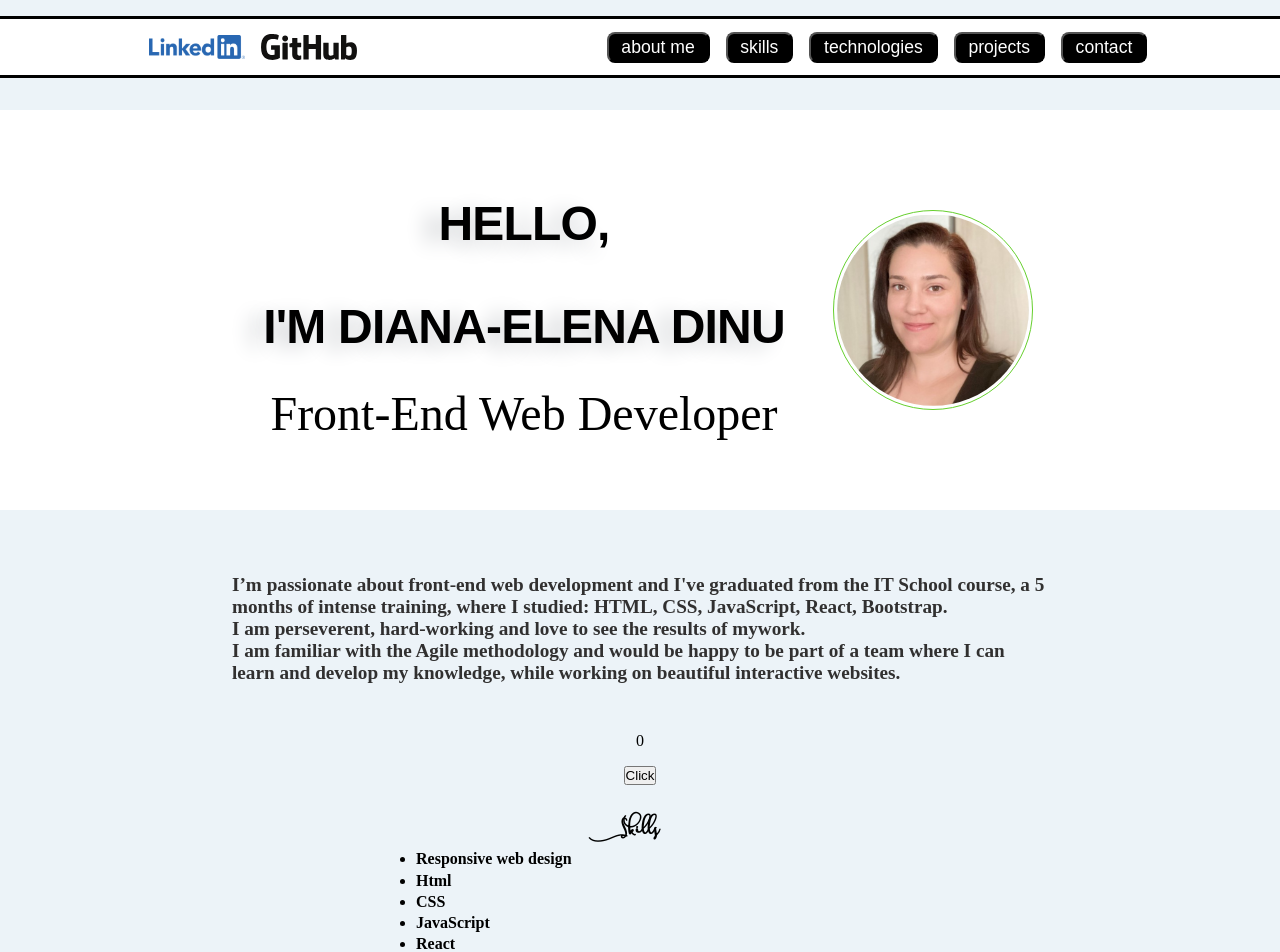
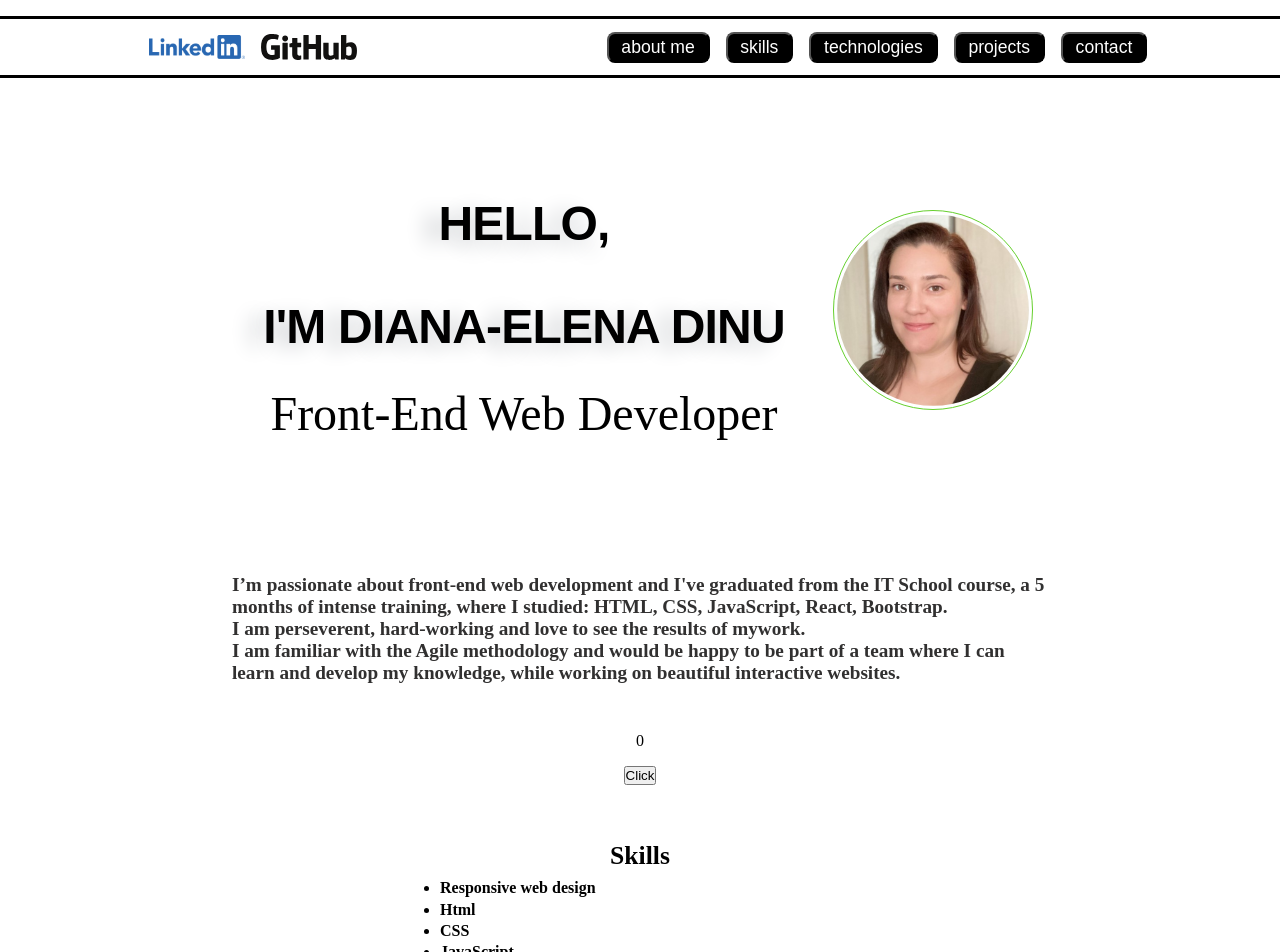
Before and after one commit to Diana-Elen/portofolio, a Next.js app in the folder my-portofolio/: page / in a window 1280 px wide. Shown: the top 952 px of the page. Built offline with nearby package versions, Linux system fonts and the light colour scheme; a web font is replaced by a local one.

Commit message:
update css

```diff
--- a/my-portofolio/style/Skills.module.css
+++ b/my-portofolio/style/Skills.module.css
@@ -2,13 +2,18 @@
     font-weight: bold;
     font-size: 1.6rem;
     text-align: center;
-    font-family: "Modesty";
 }
 .skills_container {
     display: flex;
     flex-direction: column;
     justify-content: center;
     gap: 0.5rem;
+    padding: 1.5rem;
+}
+.skills_container:hover {
+    border: 1px solid #66cf2d;
+    box-shadow: 0.7rem 0.5rem 1rem 0.2rem rgba(77, 78, 78, 0.5);
+    border-radius: 3rem;
 }
 .skills_list {
     display: flex;
@@ -20,13 +25,10 @@
 }
 .skills_list li:hover {
     background-color: pink;
+    width: 100%;
 }
 @media (min-width: 550px) {
     .skills_container {
         width: 40vw;
     }
 }
-@font-face {
-    font-family: 'modesty';
-    src: local('ModestyFreshStyle'), url(../fonts/modesty/ModestyFreshStyle.ttf) format('truetype');
-  }
--- a/my-portofolio/style/Style.module.css
+++ b/my-portofolio/style/Style.module.css
@@ -1,5 +1,5 @@
 .background {
-    background-color: rgb(236, 243, 248);
+    background-color: white;
 }
 .page_header {
     display: flex;
```
Also changed, not shown: my-portofolio/components/JobTitle.js (+1 -9 lines).
